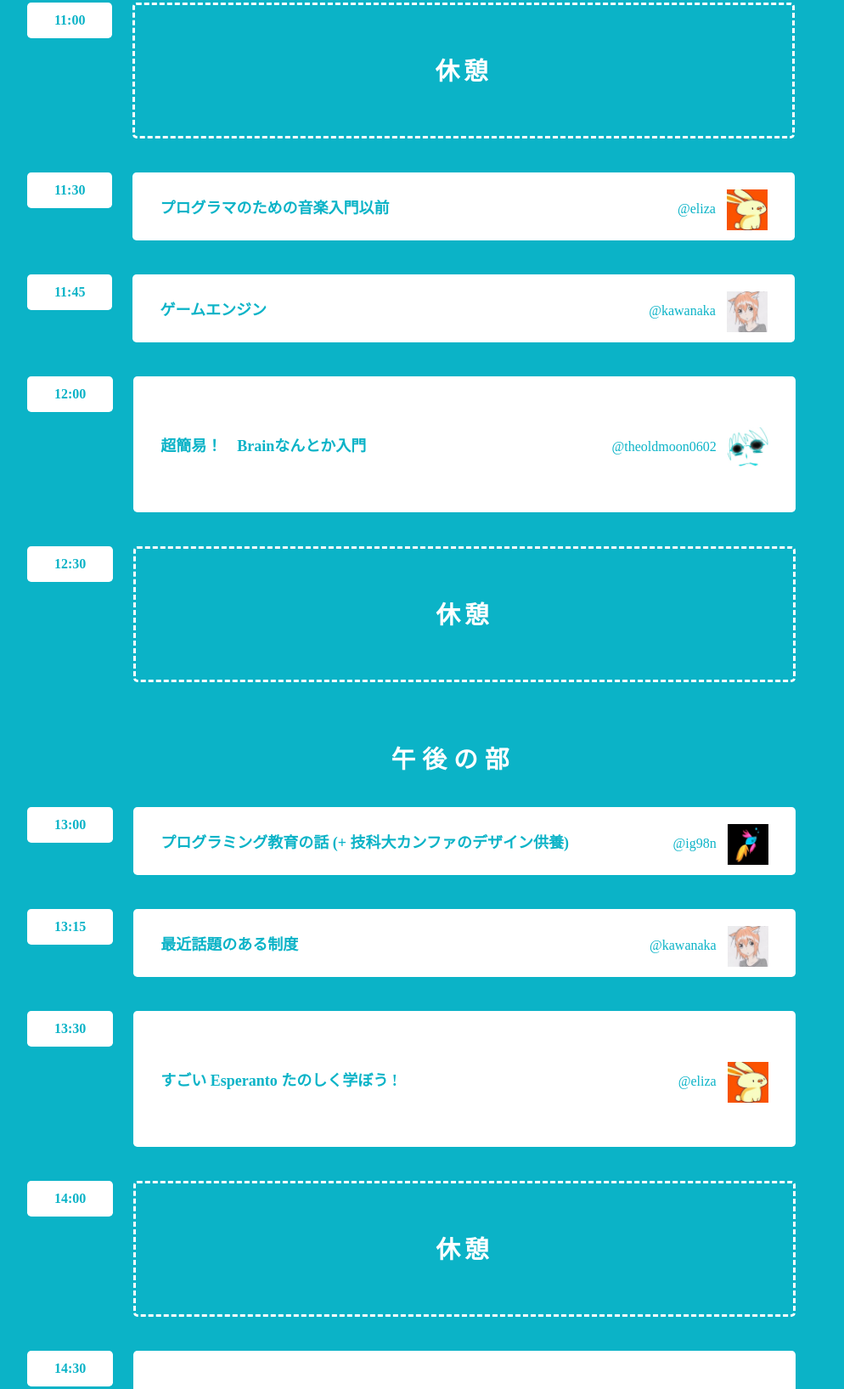
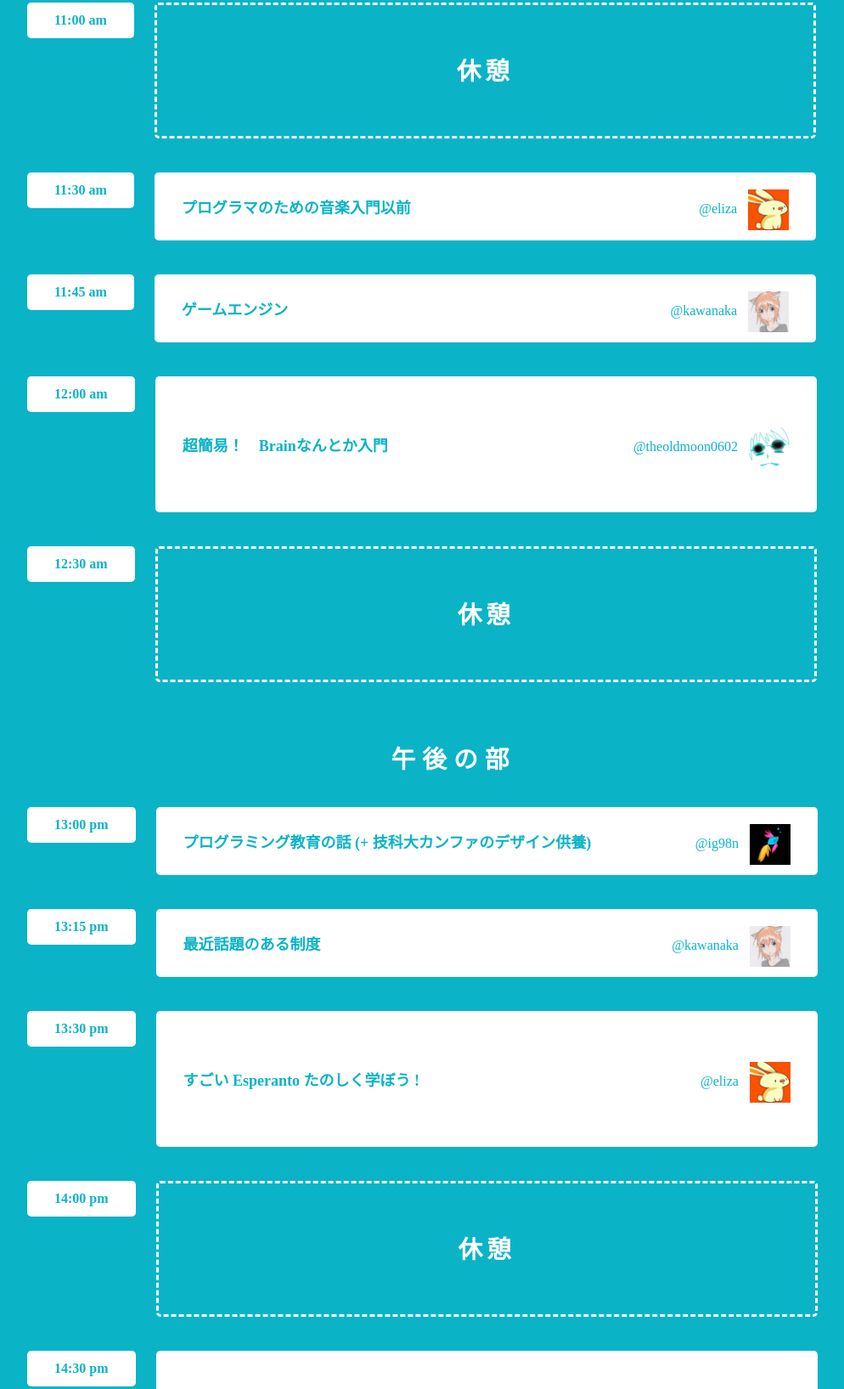
Before and after one commit to kosen14s/site-old-ver1, a plain HTML site: page lt/index.html in a window 1280 px wide. Shown: the part 731-2366 px from the top of the page at 85% size, without its empty margins (106-1100 px from the left). Drawn offline with Linux system fonts and the light colour scheme.

Commit message:
Update 2016-12-18T15:13:09.731Z

```diff
--- a/lt/index.html
+++ b/lt/index.html
@@ -27,7 +27,7 @@
       <dl class="lt-table">
         <tr>
           <dt class="time">
-            <time>10:00</time>
+            <time>10:00 am</time>
           </dt>
           <dd class="description span_2"><a>
               <h3 class="title">日本語、正しく喋っていますか?</h3></a>
@@ -36,7 +36,7 @@
         </tr>
         <tr>
           <dt class="time">
-            <time>10:30</time>
+            <time>10:30 am</time>
           </dt>
           <dd class="description span_2"><a>
               <h3 class="title">404 -Not Found-</h3></a>
@@ -45,7 +45,7 @@
         </tr>
         <tr>
           <dt class="time">
-            <time>11:00</time>
+            <time>11:00 am</time>
           </dt>
           <dd class="description span_2 dotted"><a>
               <h3 class="title">休憩</h3></a>
@@ -53,7 +53,7 @@
         </tr>
         <tr>
           <dt class="time">
-            <time>11:30</time>
+            <time>11:30 am</time>
           </dt>
           <dd class="description span_1"><a href="https://www.dropbox.com/s/5nvqvm2ps6ixddu/slides.pdf?dl=0">
               <h3 class="title">プログラマのための音楽入門以前</h3></a>
@@ -62,7 +62,7 @@
         </tr>
         <tr>
           <dt class="time">
-            <time>11:45</time>
+            <time>11:45 am</time>
           </dt>
           <dd class="description span_1"><a>
               <h3 class="title">ゲームエンジン</h3></a>
@@ -71,7 +71,7 @@
         </tr>
         <tr>
           <dt class="time">
-            <time>12:00</time>
+            <time>12:00 am</time>
           </dt>
           <dd class="description span_2"><a href="http://theoldmoon0602.tk/brainhogehoge.pdf">
               <h3 class="title">超簡易！　Brainなんとか入門</h3></a>
@@ -80,7 +80,7 @@
         </tr>
         <tr>
           <dt class="time">
-            <time>12:30</time>
+            <time>12:30 am</time>
           </dt>
           <dd class="description span_2 dotted"><a>
               <h3 class="title">休憩</h3></a>
@@ -91,7 +91,7 @@
       <dl class="lt-table">
         <tr>
           <dt class="time">
-            <time>13:00</time>
+            <time>13:00 pm</time>
           </dt>
           <dd class="description span_1"><a href="https://docs.google.com/presentation/d/1XBLXmhjm_RDLxL9v5Vh0yjBymtnYrFZ5hc_EdUjSJP8/edit#slide=id.p4">
               <h3 class="title">プログラミング教育の話 (+ 技科大カンファのデザイン供養)</h3></a>
@@ -100,7 +100,7 @@
         </tr>
         <tr>
           <dt class="time">
-            <time>13:15</time>
+            <time>13:15 pm</time>
           </dt>
           <dd class="description span_1"><a>
               <h3 class="title">最近話題のある制度</h3></a>
@@ -109,7 +109,7 @@
         </tr>
         <tr>
           <dt class="time">
-            <time>13:30</time>
+            <time>13:30 pm</time>
           </dt>
           <dd class="description span_2"><a href="https://www.dropbox.com/s/omp8bf7x8oqmr6k/slides.pdf?dl=0">
               <h3 class="title">すごい Esperanto たのしく学ぼう !</h3></a>
@@ -118,7 +118,7 @@
         </tr>
         <tr>
           <dt class="time">
-            <time>14:00</time>
+            <time>14:00 pm</time>
           </dt>
           <dd class="description span_2 dotted"><a>
               <h3 class="title">休憩</h3></a>
@@ -126,7 +126,7 @@
         </tr>
         <tr>
           <dt class="time">
-            <time>14:30</time>
+            <time>14:30 pm</time>
           </dt>
           <dd class="description span_3"><a>
               <h3 class="title">時限爆弾設計理論</h3></a>
@@ -135,7 +135,7 @@
         </tr>
         <tr>
           <dt class="time">
-            <time>15:15</time>
+            <time>15:15 pm</time>
           </dt>
           <dd class="description span_3 dotted"><a>
               <h3 class="title">飛び込みLT</h3></a>
```
